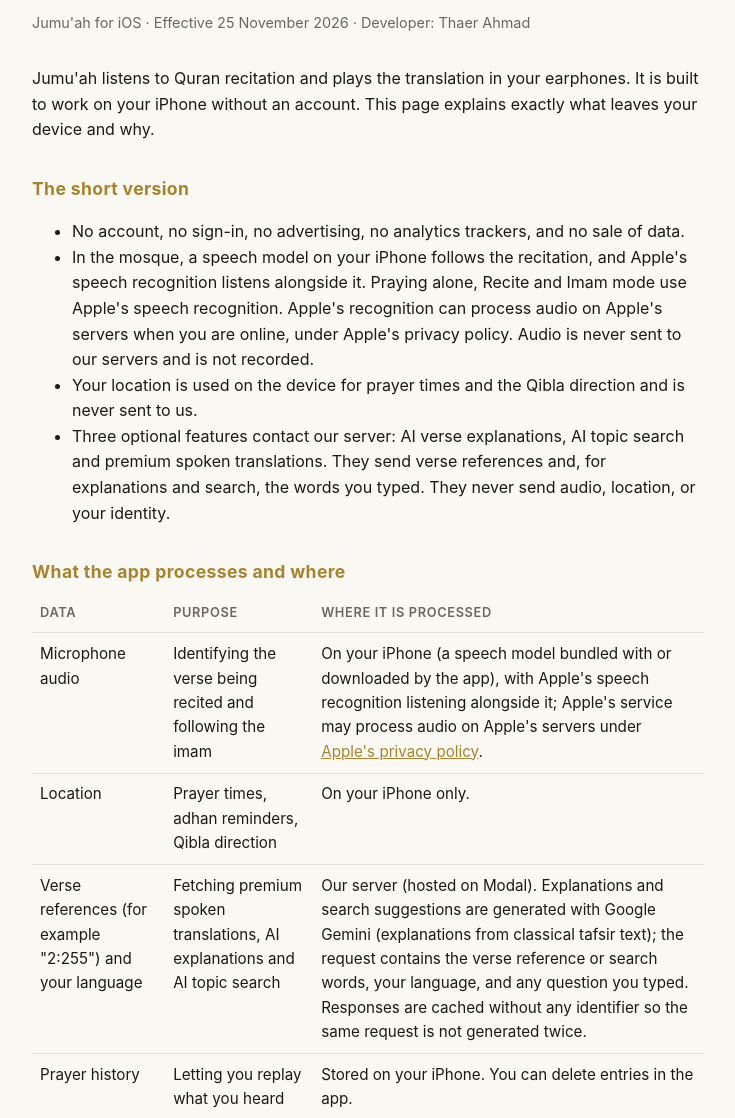
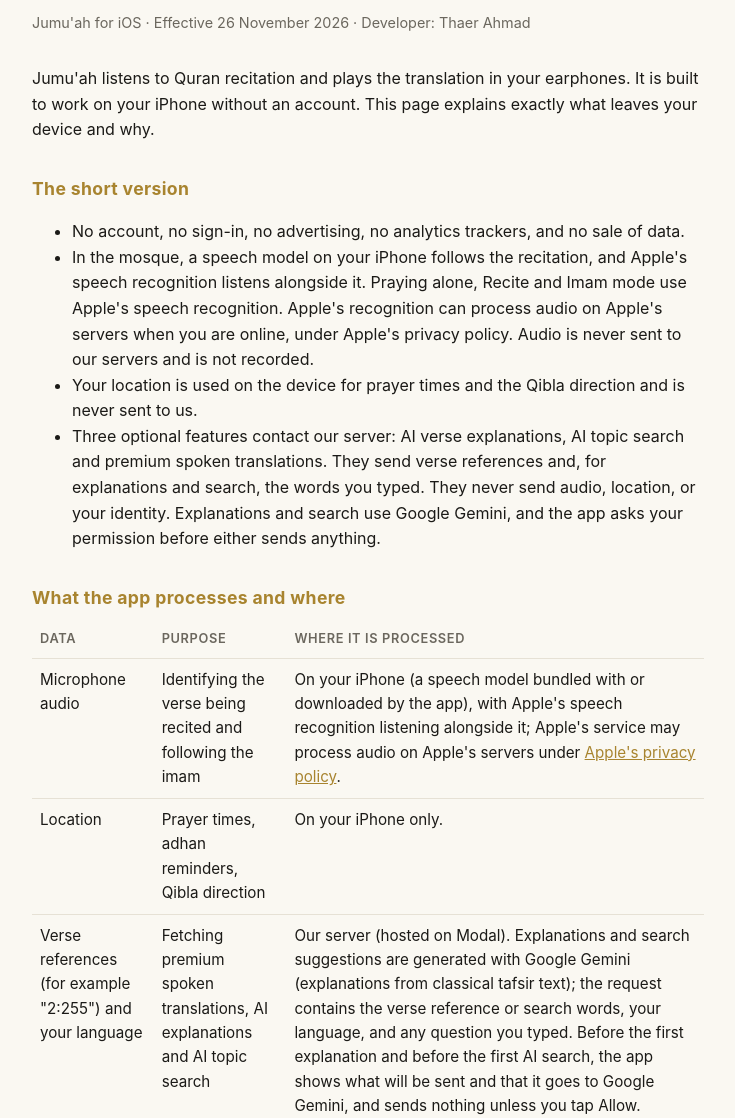
Before and after one commit to mikexhale/jumah-assets, a plain HTML site: page privacy.html in a window 1280 px wide. Shown: the part 128-1246 px from the top of the page, without its empty margins (272-1007 px from the left). Drawn offline with Linux system fonts and the light colour scheme.

Commit message:
Privacy: AI explanations and search ask permission naming Google Gemini; Google's protection of the data

```diff
--- a/privacy.html
+++ b/privacy.html
@@ -24,7 +24,7 @@
 <main>
   <nav><a href="index.html">Jumu'ah</a><a href="support.html">Support</a></nav>
   <h1>Privacy Policy</h1>
-  <p class="meta">Jumu'ah for iOS · Effective 25 November 2026 · Developer: Thaer Ahmad</p>
+  <p class="meta">Jumu'ah for iOS · Effective 26 November 2026 · Developer: Thaer Ahmad</p>
 
   <p>Jumu'ah listens to Quran recitation and plays the translation in your earphones. It is built to work on your iPhone without an account. This page explains exactly what leaves your device and why.</p>
 
@@ -33,7 +33,7 @@
     <li>No account, no sign-in, no advertising, no analytics trackers, and no sale of data.</li>
     <li>In the mosque, a speech model on your iPhone follows the recitation, and Apple's speech recognition listens alongside it. Praying alone, Recite and Imam mode use Apple's speech recognition. Apple's recognition can process audio on Apple's servers when you are online, under Apple's privacy policy. Audio is never sent to our servers and is not recorded.</li>
     <li>Your location is used on the device for prayer times and the Qibla direction and is never sent to us.</li>
-    <li>Three optional features contact our server: AI verse explanations, AI topic search and premium spoken translations. They send verse references and, for explanations and search, the words you typed. They never send audio, location, or your identity.</li>
+    <li>Three optional features contact our server: AI verse explanations, AI topic search and premium spoken translations. They send verse references and, for explanations and search, the words you typed. They never send audio, location, or your identity. Explanations and search use Google Gemini, and the app asks your permission before either sends anything.</li>
   </ul>
 
   <h2>What the app processes and where</h2>
@@ -41,7 +41,7 @@
     <tr><th>Data</th><th>Purpose</th><th>Where it is processed</th></tr>
     <tr><td>Microphone audio</td><td>Identifying the verse being recited and following the imam</td><td>On your iPhone (a speech model bundled with or downloaded by the app), with Apple's speech recognition listening alongside it; Apple's service may process audio on Apple's servers under <a href="https://www.apple.com/legal/privacy/">Apple's privacy policy</a>.</td></tr>
     <tr><td>Location</td><td>Prayer times, adhan reminders, Qibla direction</td><td>On your iPhone only.</td></tr>
-    <tr><td>Verse references (for example "2:255") and your language</td><td>Fetching premium spoken translations, AI explanations and AI topic search</td><td>Our server (hosted on Modal). Explanations and search suggestions are generated with Google Gemini (explanations from classical tafsir text); the request contains the verse reference or search words, your language, and any question you typed. Responses are cached without any identifier so the same request is not generated twice.</td></tr>
+    <tr><td>Verse references (for example "2:255") and your language</td><td>Fetching premium spoken translations, AI explanations and AI topic search</td><td>Our server (hosted on Modal). Explanations and search suggestions are generated with Google Gemini (explanations from classical tafsir text); the request contains the verse reference or search words, your language, and any question you typed. Before the first explanation and before the first AI search, the app shows what will be sent and that it goes to Google Gemini, and sends nothing unless you tap Allow. Google processes these requests for us under its paid Gemini API terms: it does not use them to improve its products and keeps them only for a limited time to detect abuse, which protects this data at least as well as this policy does. Responses are cached without any identifier so the same request is not generated twice.</td></tr>
     <tr><td>Prayer history</td><td>Letting you replay what you heard</td><td>Stored on your iPhone. You can delete entries in the app.</td></tr>
     <tr><td>Diagnostic logs</td><td>Fixing recognition and playback problems</td><td>Off by default. If you turn on "Share diagnostics with the developer" in Settings → Help improve Jumu'ah, the app's technical log (timings, recognized text and verse numbers, what was played, error messages, the phone model, iOS version and app build — never audio, your location or your name) is sent to our server and deleted within 30 days. You can turn it off at any time; "Send today's log now" sends only when you tap it.</td></tr>
   </table>
@@ -55,7 +55,7 @@
   <h2>Your choices</h2>
   <ul>
     <li>Microphone and location permissions can be changed at any time in iOS Settings; the app keeps working with reduced features.</li>
-    <li>AI explanations run only when you tap Explain. Premium voices for the language you chose are prepared on our server and kept on your iPhone; where none is available, the app uses the voices built into iOS.</li>
+    <li>AI explanations and AI search run only after you allow them on their permission screen, and only when you tap Explain or search; if you tap Don't Allow, nothing is sent. Premium voices for the language you chose are prepared on our server and kept on your iPhone; where none is available, the app uses the voices built into iOS.</li>
     <li>Deleting the app removes all data stored on your iPhone.</li>
   </ul>
 
```
